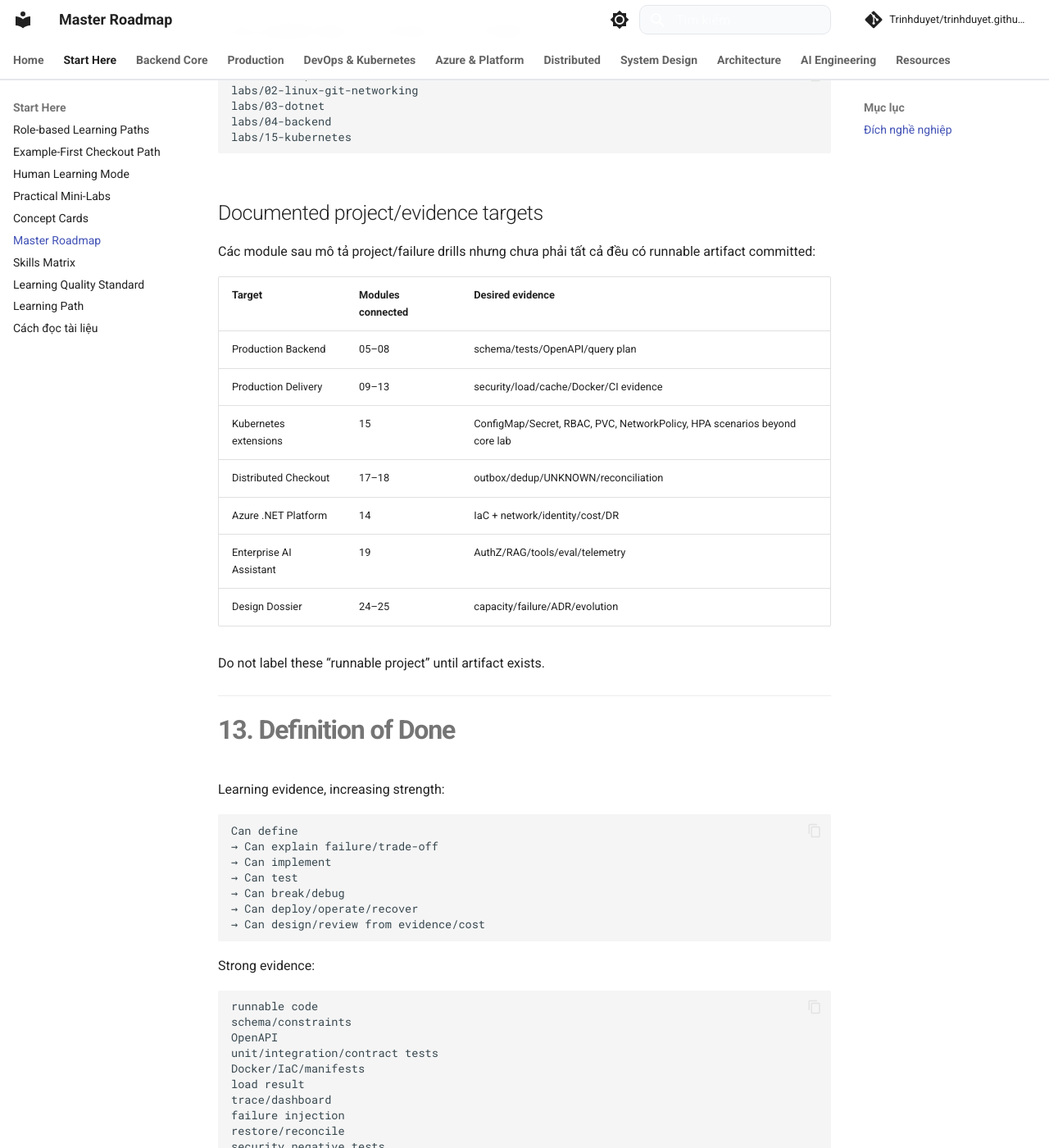
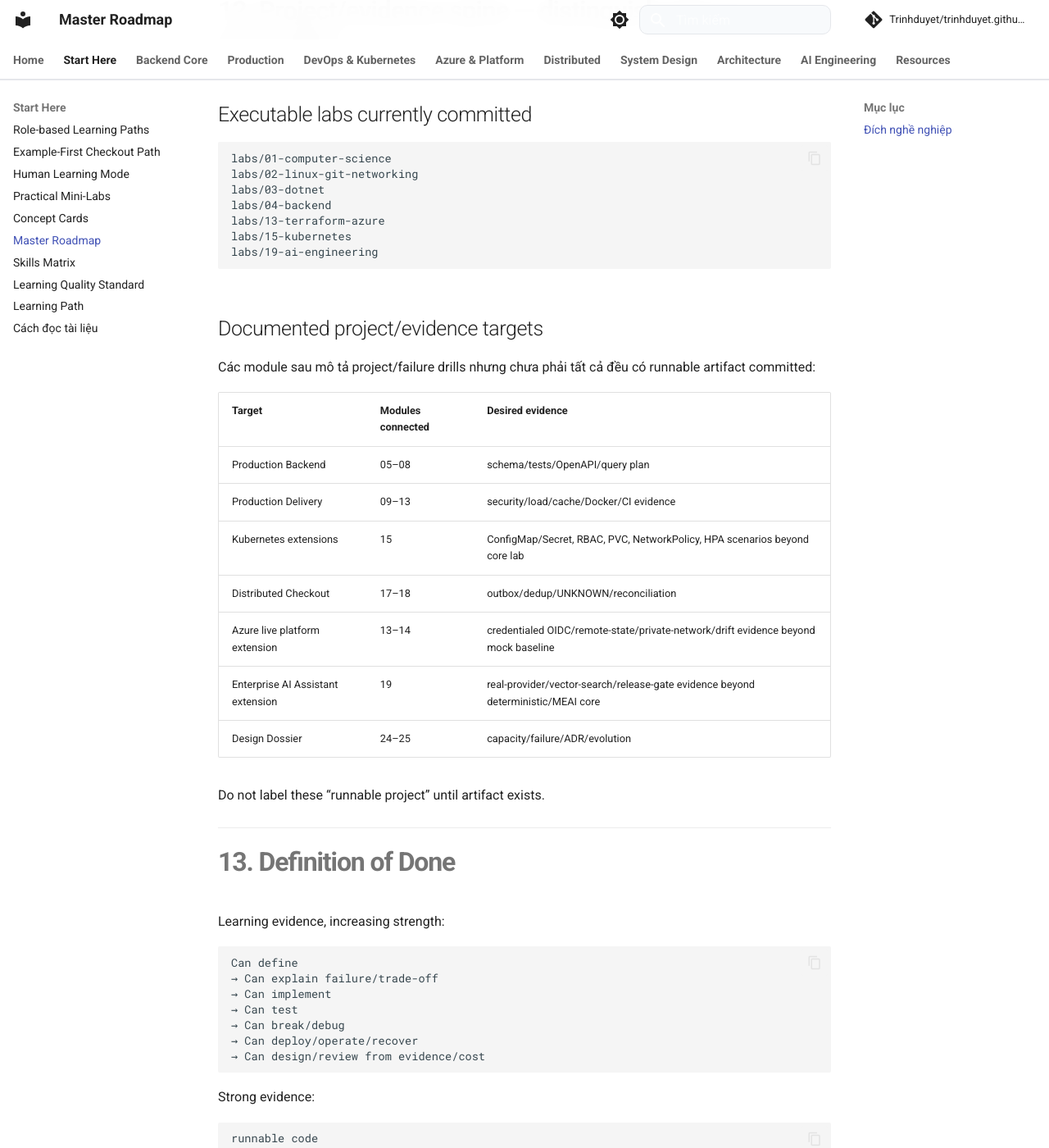
Before and after one commit to Trinhduyet/trinhduyet.github.io, an MkDocs documentation site: the page built from docs/00-roadmap/master-roadmap.md, in a window 1280 px wide and 1400 px high, scrolled down 9576 px. Shown: the whole window at 82% size. Built offline with MkDocs 1.6.1 and Material for MkDocs 9.7.7, drawn with Linux system fonts in a browser that asks for light colours; comment, search, counter and statistics services are not loaded; some of the changed text lies outside the part shown.

Commit message:
docs(roadmap): correct maturity and runnable evidence

````diff
--- a/docs/00-roadmap/master-roadmap.md
+++ b/docs/00-roadmap/master-roadmap.md
@@ -111,12 +111,12 @@
 | 10 Performance | measurement, bottleneck, capacity, regression | Deep/Guided | No |
 | 11 Redis/Caching | consistency, TTL, stampede, HA/operations | Deep/Guided | No |
 | 12 Docker | build/runtime/network/storage/resources/security | Deep/Guided | No |
-| 13 DevOps/IaC | CI/CD, artifact promotion, Terraform, recovery | Deep/Guided | No |
-| 14 Azure | service selection/config/cost/reliability/.NET architecture | Deep handbook | No |
+| 13 DevOps/IaC | CI/CD, artifact promotion, Terraform, recovery | **Deep/Runnable** | **Yes — Terraform/Azure baseline** |
+| 14 Azure | service selection/config/cost/reliability/.NET architecture | Deep handbook | **Partial via Module 13 IaC lab** |
 | 15 Kubernetes | reconciliation, workloads/network/storage/security/debugging/AKS | Deep/Guided | **Yes — core** |
 | 17 Distributed Systems | partial failure, idempotency, messaging, outbox/saga/backpressure | Deep/Guided | No |
 | 18 Microservices Architecture | boundaries, data ownership, saga, deployment/migration | Deep/Guided | No |
-| 19 AI Engineering | models/tools/RAG/eval/security/operations | Deep/Guided | No |
+| 19 AI Engineering | models/tools/RAG/eval/security/operations | **Deep/Runnable** | **Yes — core + MEAI** |
 | 21 AI Coding Agents | repo context, permissions, tests, review | Deep/Guided | No |
 | 24 System Design | requirements/capacity/data/failure/security/cost/cases | Deep | No direct lab |
 | 25 Software Architecture | quality attributes, boundaries/styles, DDD, evolution/ADR | Deep | No direct lab |
@@ -398,7 +398,9 @@
 labs/02-linux-git-networking
 labs/03-dotnet
 labs/04-backend
+labs/13-terraform-azure
 labs/15-kubernetes
+labs/19-ai-engineering
 ```
 
 ## Documented project/evidence targets
@@ -411,8 +413,8 @@
 | Production Delivery | 09–13 | security/load/cache/Docker/CI evidence |
 | Kubernetes extensions | 15 | ConfigMap/Secret, RBAC, PVC, NetworkPolicy, HPA scenarios beyond core lab |
 | Distributed Checkout | 17–18 | outbox/dedup/UNKNOWN/reconciliation |
-| Azure .NET Platform | 14 | IaC + network/identity/cost/DR |
-| Enterprise AI Assistant | 19 | AuthZ/RAG/tools/eval/telemetry |
+| Azure live platform extension | 13–14 | credentialed OIDC/remote-state/private-network/drift evidence beyond mock baseline |
+| Enterprise AI Assistant extension | 19 | real-provider/vector-search/release-gate evidence beyond deterministic/MEAI core |
 | Design Dossier | 24–25 | capacity/failure/ADR/evolution |
 
 Do not label these “runnable project” until artifact exists.
````
Also changed, not shown: other parts of docs/00-roadmap/master-roadmap.md (+1 -1 lines).
